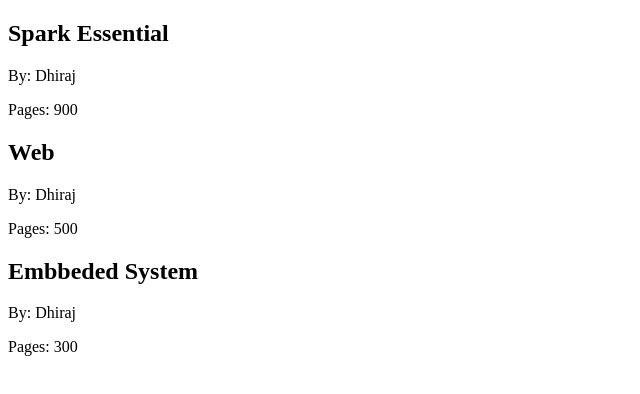
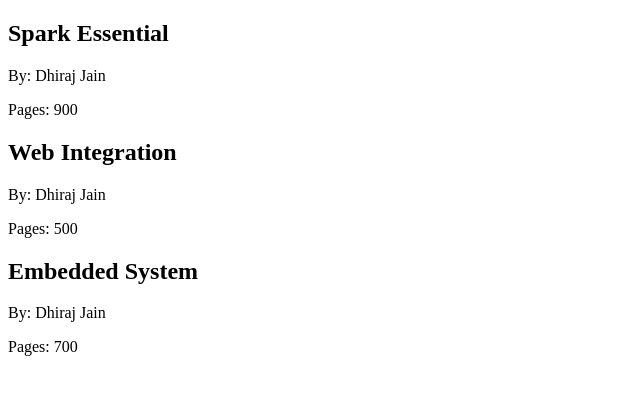
Before and after one commit to dhirajj14/react-first-app, a React (Create React App) app: page / in a window 1280 px wide. Shown: the top 394 px of the page, without its empty margins (0-640 px from the left). Built offline with nearby package versions, Linux system fonts and the light colour scheme.

Commit message:
display dynamic child components

```diff
--- a/src/index.js
+++ b/src/index.js
@@ -1,6 +1,11 @@
-import React, { Component } from 'react'
-import ReactDOM, {render} from 'react-dom'
+import React from 'react'
+import {render} from 'react-dom'
 
+let bookList = [
+  {title:'Spark Essential', author: 'Dhiraj Jain', pages:900},
+  {title:'Web Integration', author: 'Dhiraj Jain', pages:500},
+  {title:'Embedded System', author: 'Dhiraj Jain', pages:700}
+]
 const Book = ({title, author, pages}) => {
   return(
     <section>
@@ -10,19 +15,19 @@ const Book = ({title, author, pages}) => {
     </section>
   )
 }
-const Library = () => {
+const Library = ({books}) => {
   return(
     <div>
-      <Book title="Spark Essential" author="Dhiraj" pages={900}/>
-      <Book title="Web" author="Dhiraj" pages={500}/>
-      <Book title="Embbeded System" author="Dhiraj" pages={300}/>
+      {books.map(
+        (book, i) => <Book key={i} title={book.title} author={book.author} pages={book.pages}/>
+      )}
     </div>
   )
 }
 
 render(
   <div>
-    <Library/>
+    <Library books={bookList}/>
   </div>,
   document.getElementById('root')
   )
```
